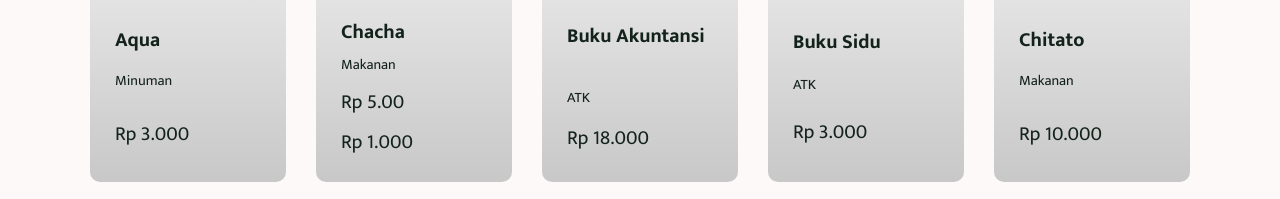
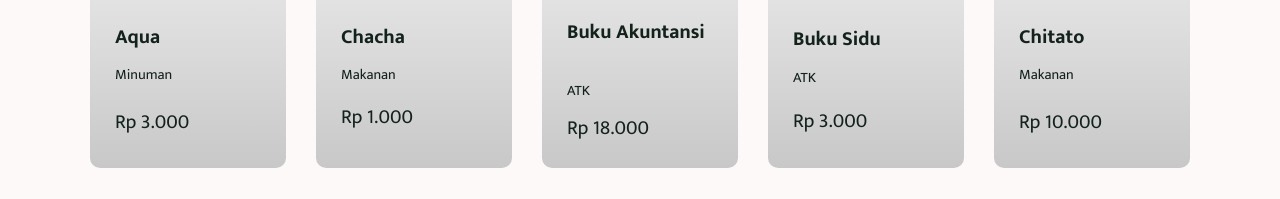
Before and after one commit to Dimsrzqy/DesainWeb, a plain HTML site: page menu.html in a window 1280 px wide. Shown: the part 402-601 px from the top of the page. Drawn offline with Linux system fonts and the light colour scheme; no server answers; a web font is replaced by a local one.

Commit message:
perbaiki yang salah

```diff
--- a/menu.html
+++ b/menu.html
@@ -88,11 +88,10 @@
                 </div>
                 <h3>Chacha</h3>
                 <p class="category">Makanan</p>
-                <div class="price">Rp 5.00</div>
+                <div class="price">Rp 1.000</div>
                 <div class="product-choice">
                   <div class="size"></div>
                 </div>
-                <div class="price">Rp 1.000</div>
               </div>
             </div>
 
```
